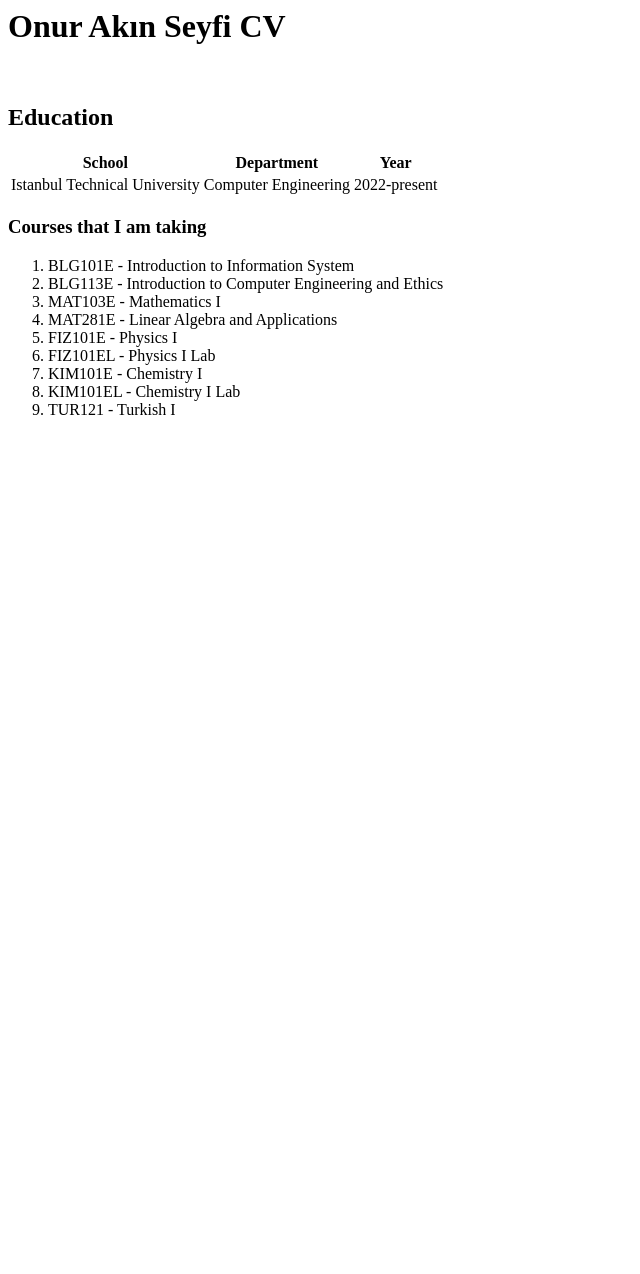
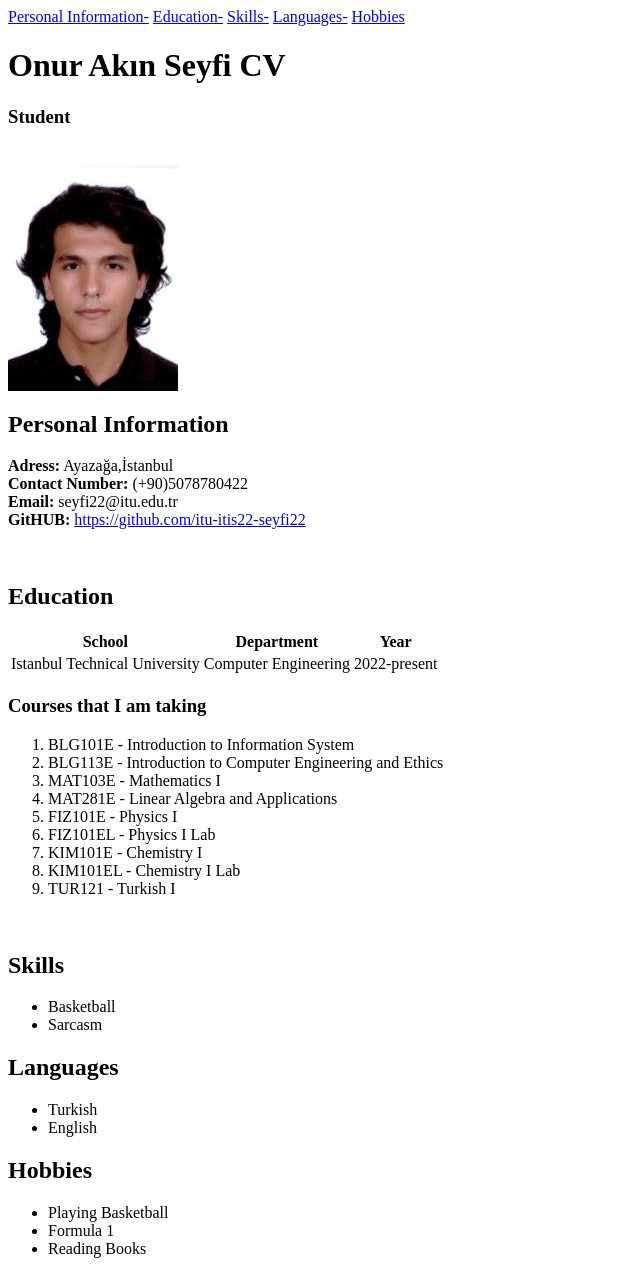
Before and after one commit to itu-itis22-seyfi22/git-fundamentals, a plain HTML site: page Onur Akın Seyfi's CV.html in a window 1280 px wide. Shown: the whole page, without its empty margins (0-640 px from the left). Before the commit the page ends 800 px from the top, so only its background shows below. Drawn offline with Linux system fonts and the light colour scheme.

Commit message:
assignment 4

```diff
--- a/Onur Akın Seyfi's CV.html
+++ b/Onur Akın Seyfi's CV.html
@@ -1,11 +1,31 @@
 <html>
 <head>
+    <meta charset="UTF-8">
     <title>Onur Akın Seyfi's CV</title>
 </head>
 <body>
-    <h1>Onur Akın Seyfi CV</h1>
+        <a href="#PI">Personal Information-</a>
+        <a href="#Ed">Education-</a>
+        <a href="#Skills">Skills-</a>
+        <a href="#lang">Languages-</a>
+        <a href="#hob">Hobbies</a>
+
+            <h1>Onur Akın Seyfi CV</h1>
+    <h3>Student</h3>
     <br>
-    <h2>Education</h2>
+    <img src="photo.jpg">
+    <h2 id="PI" >Personal Information </h2>
+    <p> <b>Adress:</b> Ayazağa,İstanbul
+        <br>
+        <b>Contact Number:</b> (+90)5078780422
+        <br>
+        <b>Email:</b> seyfi22@itu.edu.tr
+        <br>
+        <b>GitHUB:</b> <a href="https://github.com/itu-itis22-seyfi22"> https://github.com/itu-itis22-seyfi22 </a>
+        <br>
+    </p>
+        <br>
+    <h2 id="Ed" >Education </h2>
 
     <table>
         <tr>
@@ -34,6 +54,24 @@
                 <li>TUR121 - Turkish I</li>
            </ol>
     </div>
+<br>
+    <h2 id="Skills" >Skills </h2>
+        <ul>
+            <li>Basketball</li>
+            <li>Sarcasm</li>
+        </ul>
 
+    <h2 id="lang" >Languages </h2>
+        <ul>
+            <li>Turkish</li>
+            <li>English</li>
+        </ul>
+
+    <h2 id="hob" >Hobbies </h2>
+        <ul>
+            <li>Playing Basketball</li>
+            <li>Formula 1</li>
+            <li>Reading Books</li>
+        </ul>
 </body>
 </html>
```
Also changed, not shown: photo.jpg (added).
